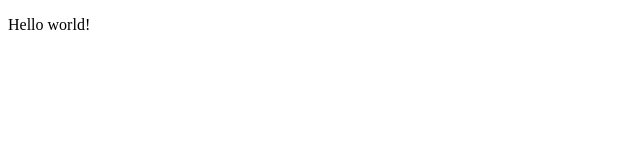
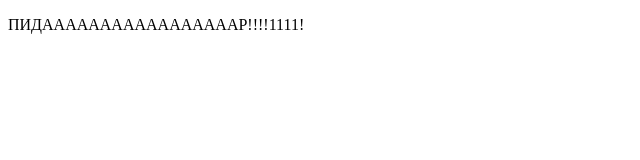
Before and after one commit to VkGithubIo/VkGithubIo.github.io, a plain HTML site: page index.html in a window 1280 px wide. Shown: the whole page, without its empty margins (0-640 px from the left). Drawn offline with Linux system fonts and the light colour scheme.

Commit message:
Update index.html

```diff
--- a/index.html
+++ b/index.html
@@ -6,10 +6,10 @@
 
 <html xmlns="http://www.w3.org/1999/xhtml">
    <head>
-      <title>Hello World Example</title>
+      <title>ТЫ!1</title>
    </head>
 
    <body>
-      <p>Hello world!</p>
+      <p>ПИДАААААААААААААААААР!!!!1111!</p>
    </body>
 </html>
```
